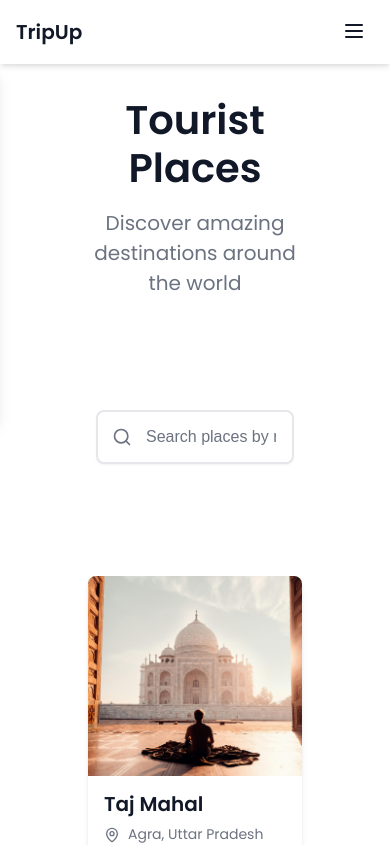
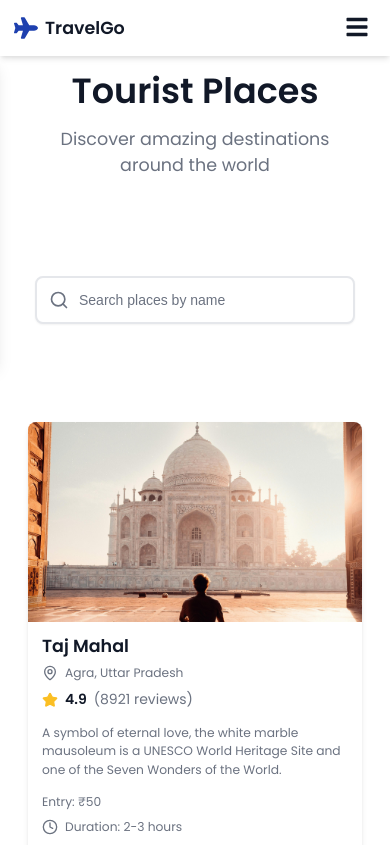
Before and after one commit to bigXalok/capstonesem2, a React (Vite) app: page /places in a window 390 px wide. Shown: the top 845 px of the page. Built offline with nearby package versions, Linux system fonts and the light colour scheme.

Commit message:
completed

```diff
--- a/package.json
+++ b/package.json
@@ -13,6 +13,7 @@
     "lucide-react": "^0.525.0",
     "react": "^19.1.0",
     "react-dom": "^19.1.0",
+    "react-icons": "^5.5.0",
     "react-router-dom": "^7.6.3"
   },
   "devDependencies": {
--- a/src/components/Navigation.jsx
+++ b/src/components/Navigation.jsx
@@ -1,47 +1,79 @@
 import { useState } from 'react';
 import { Link, useLocation } from 'react-router-dom';
-import { Menu, X, Mountain } from 'lucide-react';
+import { FaPlane, FaBars, FaTimes } from 'react-icons/fa';
 import './Navigation.css';
 
 const Navigation = () => {
-  const [isMenuOpen, setIsMenuOpen] = useState(false);
   const location = useLocation();
+  const [isMobileMenuOpen, setIsMobileMenuOpen] = useState(false);
 
-  const navItems = [
-    { path: '/', label: 'Home' },
-    { path: '/transport', label: 'Transport' },
-    { path: '/stay', label: 'Stay' },
-    { path: '/places', label: 'Places' },
-    { path: '/expense-plan', label: 'Expense Plan' },
-  ];
+  const toggleMobileMenu = () => {
+    setIsMobileMenuOpen(!isMobileMenuOpen);
+  };
+
+  const closeMobileMenu = () => {
+    setIsMobileMenuOpen(false);
+  };
 
   return (
     <nav className="nav">
       <div className="nav-container">
-        <Link to="/" className="nav-brand">
-          <span>TripUp</span>
+        <Link to="/" className="nav-brand" onClick={closeMobileMenu}>
+          <FaPlane size={24} />
+          <span>TravelGo</span>
         </Link>
 
-        <ul className={`nav-menu ${isMenuOpen ? 'active' : ''}`}>
-          {navItems.map((item) => (
-            <li key={item.path}>
-              <Link
-                to={item.path}
-                className={`nav-link ${location.pathname === item.path ? 'active' : ''}`}
-                onClick={() => setIsMenuOpen(false)}
-              >
-                {item.label}
-              </Link>
-            </li>
-          ))}
+        <button className="nav-toggle" onClick={toggleMobileMenu} aria-label="Toggle navigation">
+          {isMobileMenuOpen ? <FaTimes size={24} /> : <FaBars size={24} />}
+        </button>
+
+        <ul className={`nav-menu ${isMobileMenuOpen ? 'active' : ''}`}>
+          <li>
+            <Link
+              to="/"
+              className={`nav-link ${location.pathname === '/' ? 'active' : ''}`}
+              onClick={closeMobileMenu}
+            >
+              Home
+            </Link>
+          </li>
+          <li>
+            <Link
+              to="/transport"
+              className={`nav-link ${location.pathname === '/transport' ? 'active' : ''}`}
+              onClick={closeMobileMenu}
+            >
+              Transport
+            </Link>
+          </li>
+          <li>
+            <Link
+              to="/stay"
+              className={`nav-link ${location.pathname === '/stay' ? 'active' : ''}`}
+              onClick={closeMobileMenu}
+            >
+              Stay
+            </Link>
+          </li>
+          <li>
+            <Link
+              to="/places"
+              className={`nav-link ${location.pathname === '/places' ? 'active' : ''}`}
+              onClick={closeMobileMenu}
+            >
+              Places
+            </Link>
+          </li>
+          <li>
+            <Link
+              to="/expense-plan"
+              className={`nav-link ${location.pathname === '/expense-plan' ? 'active' : ''}`}
+              onClick={closeMobileMenu}
+            >
+              Expense Plan
+            </Link>
+          </li>
         </ul>
-
-        <button
-          className="nav-toggle"
-          onClick={() => setIsMenuOpen(!isMenuOpen)}
-        >
-          {isMenuOpen ? <X size={24} /> : <Menu size={24} />}
-        </button>
       </div>
     </nav>
   );
--- a/src/index.css
+++ b/src/index.css
@@ -1,4 +1,5 @@
 @import url('https://fonts.googleapis.com/css2?family=Poppins:wght@300;400;500;600&display=swap');
+
 * {
     margin: 0;
     padding: 0;
@@ -160,22 +161,33 @@ a:hover {
 
 @media (max-width: 768px) {
     .container {
-        padding: 0 0.5rem;
+        padding: 0 1rem;
     }
+
+    html {
+        font-size: 14px;
+    }
+
     h1 {
         font-size: 2rem;
     }
+
     h2 {
         font-size: 1.5rem;
+    }
+
+    h3 {
+        font-size: 1.25rem;
     }
 }
 
 @media (max-width: 480px) {
     h1 {
-        font-size: 1.8rem;
+        font-size: 1.75rem;
     }
+
     .btn {
-        padding: 0.5rem 1rem;
+        padding: 0.6rem 1.2rem;
         font-size: 0.9rem;
     }
 }
--- a/src/pages/Home.css
+++ b/src/pages/Home.css
@@ -1,4 +1,3 @@
-
 .hero {
     position: relative;
     height: 100vh;
@@ -323,23 +322,35 @@
     .hero-title {
         font-size: 2.5rem;
     }
+
     .hero-subtitle {
         font-size: 1.125rem;
     }
+
     .hero-buttons {
         flex-direction: column;
         align-items: center;
     }
+
     .hero-btn {
         width: 100%;
         max-width: 300px;
     }
+
+    .search-form {
+        margin-left: 0;
+        margin-right: 0;
+        padding: 1.5rem;
+    }
+
     .search-grid {
         grid-template-columns: 1fr;
     }
+
     .features-grid {
         grid-template-columns: 1fr;
     }
+
     .stats-grid {
         grid-template-columns: repeat(2, 1fr);
     }
@@ -349,12 +360,15 @@
     .hero-title {
         font-size: 2rem;
     }
+
     .search-header h2 {
         font-size: 2rem;
     }
+
     .features-header h2 {
         font-size: 2rem;
     }
+
     .stats-grid {
         grid-template-columns: 1fr;
     }
--- a/src/pages/Places.css
+++ b/src/pages/Places.css
@@ -1,4 +1,3 @@
-
 .places-page {
     padding: 2rem 5rem;
     min-height: 100vh;
@@ -78,7 +77,7 @@
     display: grid;
     grid-template-columns: repeat(auto-fit, minmax(400px, 1fr));
     gap: 2rem;
-    border
+    gap: 2rem;
 }
 
 .place-card {
@@ -208,12 +207,18 @@
 /* Responsive Design */
 
 @media (max-width: 768px) {
+    .places-page {
+        padding: 1rem;
+    }
+
     .places-grid {
         grid-template-columns: 1fr;
     }
+
     .search-container {
         padding: 0 0.5rem;
     }
+
     .place-details {
         flex-direction: column;
         gap: 0.5rem;
@@ -224,15 +229,19 @@
     .page-header h1 {
         font-size: 2rem;
     }
+
     .page-header p {
         font-size: 1rem;
     }
+
     .place-content {
         padding: 1rem;
     }
+
     .place-footer {
         flex-direction: column;
     }
+
     .place-footer .btn {
         width: 100%;
     }
--- a/src/pages/Stay.css
+++ b/src/pages/Stay.css
@@ -231,19 +231,27 @@
 }
 
 @media (max-width: 768px) {
+    .stay-page {
+        padding: 1rem;
+    }
+
     .accommodations-grid {
         grid-template-columns: 1fr;
     }
+
     .search-container {
         padding: 0 0.5rem;
     }
+
     .accommodation-footer {
         flex-direction: column;
         align-items: stretch;
     }
+
     .action-buttons {
         justify-content: space-between;
     }
+
     .action-buttons .btn {
         flex: 1;
     }
```
Also changed, not shown: 1 other file (tests, documents, lock files or other folders).
